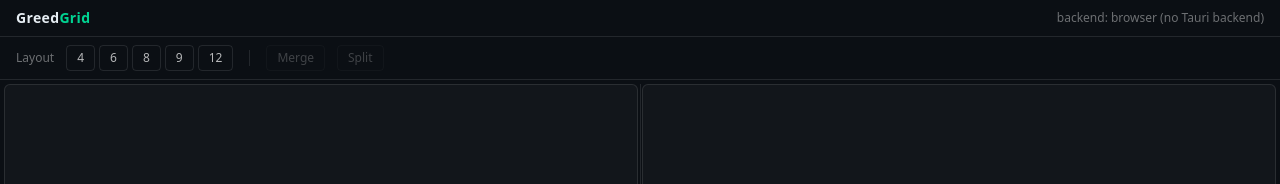
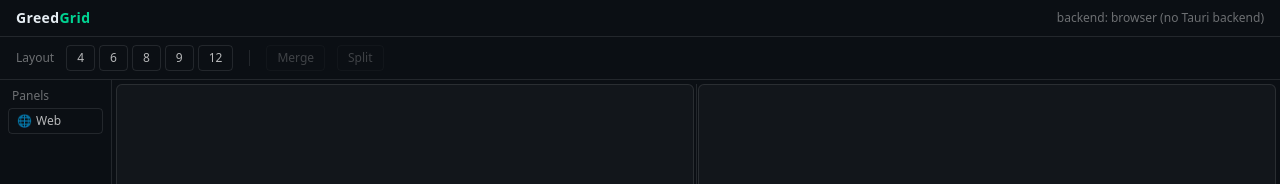
Before and after one commit to rafaeltech555/GreedGrid, a React (Vite) app: page / in a window 1280 px wide. Shown: the top 184 px of the page. Built offline with nearby package versions, Linux system fonts and the light colour scheme; the HTML template or start-up script is replaced by a standard one.

Commit message:
M2: mount palette + config modal, register panels

```diff
--- a/src/App.tsx
+++ b/src/App.tsx
@@ -2,6 +2,11 @@ import { useEffect, useState } from "react";
 import { isTauri, ping } from "./lib/ipc";
 import { Toolbar } from "./components/Toolbar";
 import { GridHost } from "./grid/GridHost";
+import { registerAllPanels } from "./panels";
+import { Palette } from "./panels/Palette";
+import { ConfigModal } from "./panels/ConfigModal";
+
+registerAllPanels();
 
 function App() {
   const [backend, setBackend] = useState<string>("…");
@@ -29,9 +34,13 @@ function App() {
 
       <Toolbar />
 
-      <main className="flex-1 p-1">
-        <GridHost />
-      </main>
+      <div className="flex flex-1 overflow-hidden">
+        <Palette />
+        <main className="flex-1 p-1">
+          <GridHost />
+        </main>
+      </div>
+      <ConfigModal />
     </div>
   );
 }
--- /dev/null
+++ b/src/panels/Palette.tsx
@@ -0,0 +1,22 @@
+import { allPanelTypes } from "./registry";
+import { PANEL_KIND_DND } from "./dnd";
+
+/** Left column listing panel types; each item is an HTML5 drag source. */
+export function Palette() {
+  return (
+    <aside className="flex w-28 shrink-0 flex-col gap-1 border-r border-white/10 p-2">
+      <span className="px-1 text-xs font-medium text-white/40">Panels</span>
+      {allPanelTypes().map((def) => (
+        <div
+          key={def.kind}
+          draggable="true"
+          onDragStart={(e) => e.dataTransfer.setData(PANEL_KIND_DND, def.kind)}
+          className="flex cursor-grab items-center gap-1 rounded border border-white/10 px-2 py-1 text-xs text-white/70 hover:border-emerald-400/50 active:cursor-grabbing"
+        >
+          <span aria-hidden>{def.glyph}</span>
+          {def.label}
+        </div>
+      ))}
+    </aside>
+  );
+}
```
Also changed, not shown: 1 other file (tests, documents, lock files or other folders).
